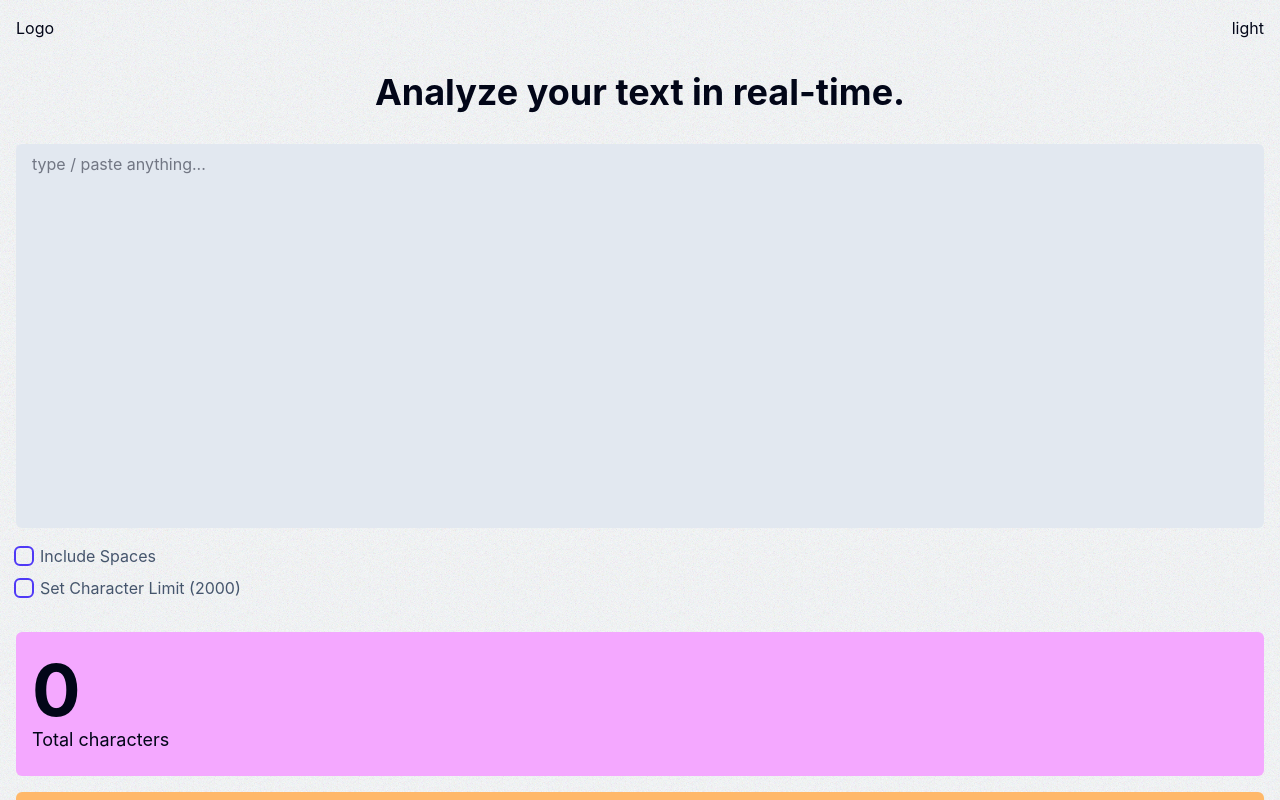
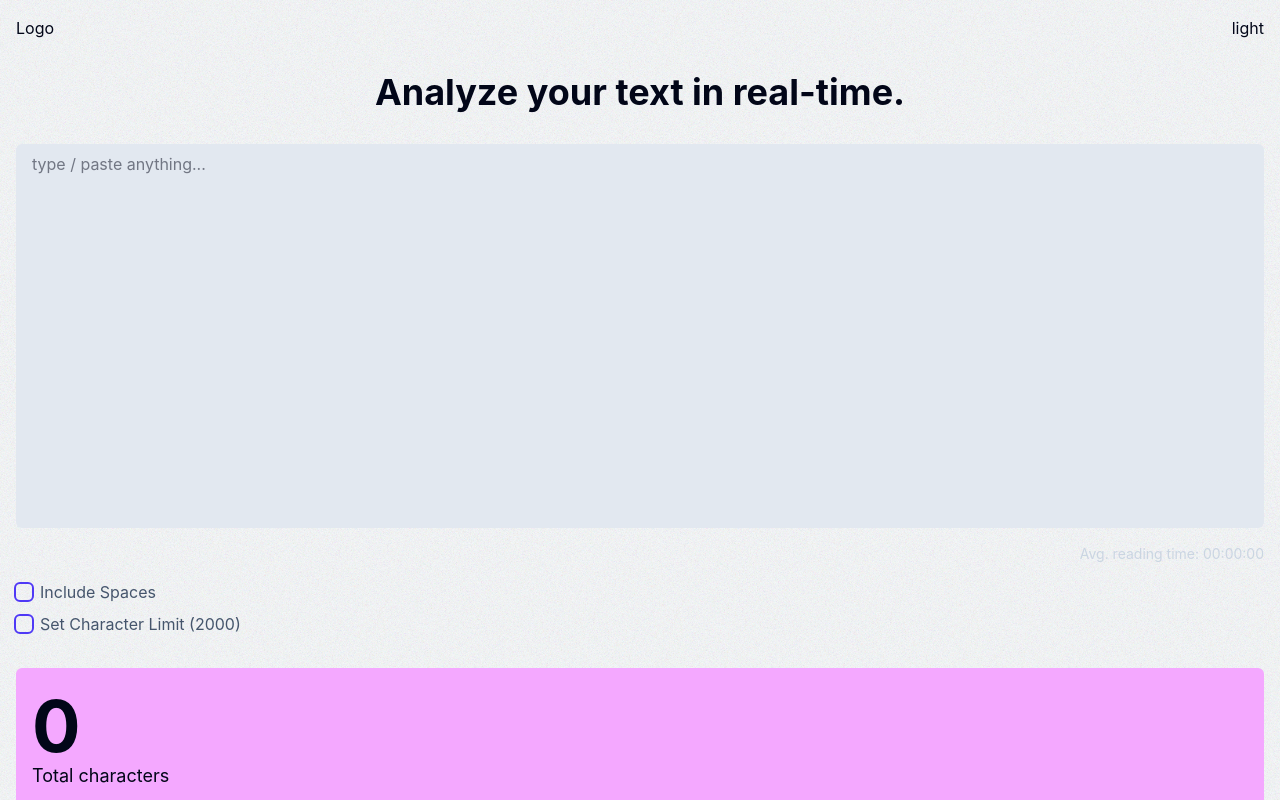
Before and after one commit to eytanbab/word-counter, a React (Vite) app: page / in a window 1280 px wide. Shown: the top 800 px of the page. Built offline with nearby package versions, Linux system fonts and the light colour scheme.

Commit message:
feat: add average reading time

```diff
--- a/src/components/input.tsx
+++ b/src/components/input.tsx
@@ -1,5 +1,6 @@
 import { ChangeEvent } from "react";
 import Checkbox from "./checkbox";
+import { useCharacterFrequency } from "../hooks/useCharacterFrequency";
 
 type Props = {
   text: string;
@@ -10,6 +11,8 @@ type Props = {
   handleCharacterLimitChange: () => void;
 };
 
+const WPM = 183;
+
 const Input = ({
   text,
   handleText,
@@ -18,6 +21,28 @@ const Input = ({
   handleIncludeSpaceChange,
   handleCharacterLimitChange,
 }: Props) => {
+  const { wordsCount } = useCharacterFrequency(text, includeSpace);
+
+  function secondsToTime(wordsCount: number) {
+    // calculate average reading time in seconds (2.5 min => 150 seconds)
+    const avgReadingTime = (wordsCount / WPM) * 60;
+
+    const h = Math.floor(avgReadingTime / 3600)
+        .toString()
+        .padStart(2, "0"),
+      m = Math.floor((avgReadingTime % 3600) / 60)
+        .toString()
+        .padStart(2, "0"),
+      s = Math.floor(avgReadingTime % 60)
+        .toString()
+        .padStart(2, "0");
+
+    return h + ":" + m + ":" + s;
+    //return `${h}:${m}:${s}`;
+  }
+
+  const avgReadingTime = secondsToTime(wordsCount);
+
   return (
     <div className="flex w-full flex-col items-center gap-4">
       <textarea
@@ -26,6 +51,10 @@ const Input = ({
         value={text}
         placeholder="type / paste anything..."
       />
+      {/* Avg reading time */}
+      <div className="self-end text-sm text-slate-300">
+        <h6>Avg. reading time: {avgReadingTime}</h6>
+      </div>
 
       {/* Checkboxes */}
       <div className="flex w-full flex-col gap-2">
```
